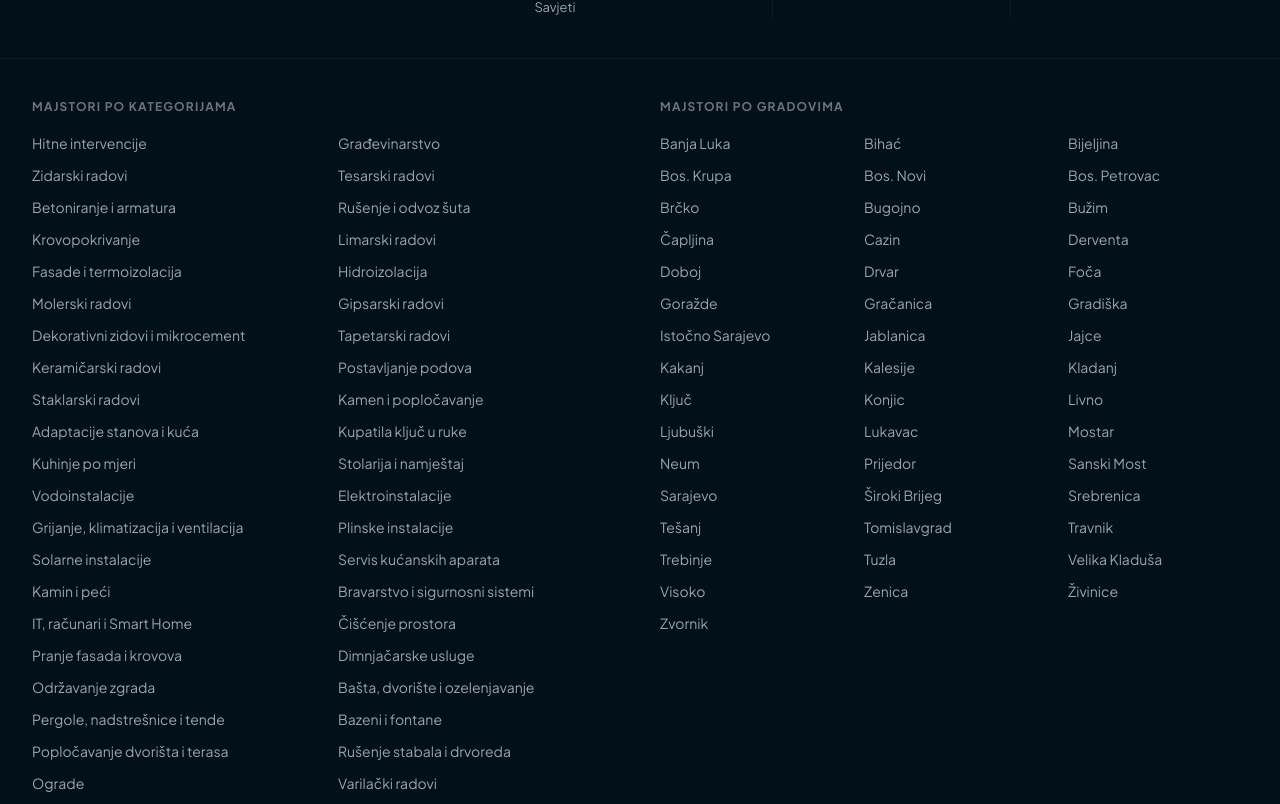
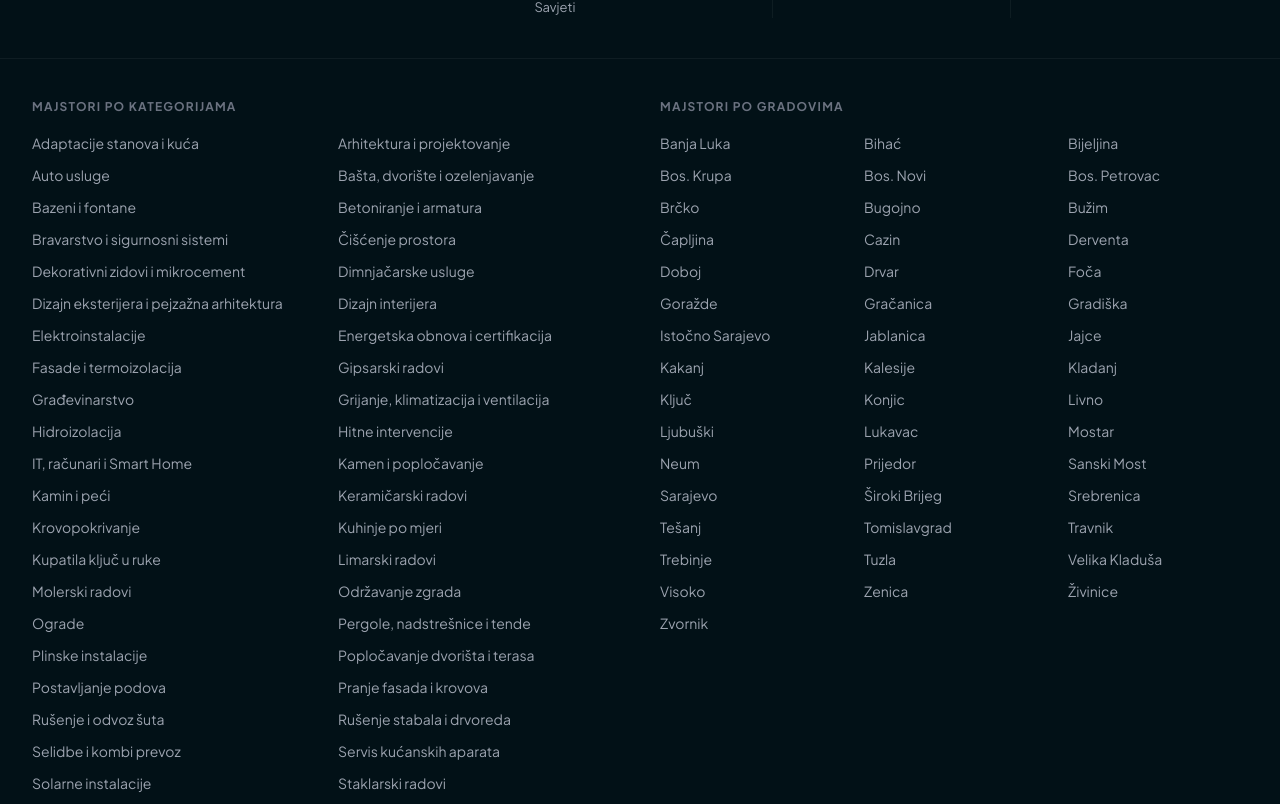
Before and after one commit to ocjenime/zaposli.ba, a Next.js app: page / in a window 1280 px wide. Shown: the part 3576-4380 px from the top of the page. Built offline with nearby package versions, Linux system fonts and the light colour scheme; no server answers; the database is empty.

Commit message:
Footer: sort 'Majstori po kategorijama' alphabetically (bs locale) + consistent line-height for tidy directory grid

```diff
--- a/components/Footer.tsx
+++ b/components/Footer.tsx
@@ -28,6 +28,9 @@ const footerLinks = {
 
 export default function Footer() {
   const sortedCities = [...cities].sort((a, b) => a.name.localeCompare(b.name, 'bs'));
+  const sortedCategories = [...categories]
+    .filter((cat) => !cat.noSeo)
+    .sort((a, b) => a.name.localeCompare(b.name, 'bs'));
 
   return (
     <footer className="bg-ink text-[#ffffff]">
@@ -87,9 +90,9 @@ export default function Footer() {
                 Majstori po kategorijama
               </h3>
               <ul className="grid grid-cols-2 gap-x-6 gap-y-2">
-                {categories.filter((cat) => !cat.noSeo).map((cat) => (
+                {sortedCategories.map((cat) => (
                   <li key={cat.slug}>
-                    <Link href={`/kategorije/${cat.slug}/`} className="text-gray-400 hover:text-brand-orange text-sm transition-colors">
+                    <Link href={`/kategorije/${cat.slug}/`} className="text-gray-400 hover:text-brand-orange text-sm leading-5 transition-colors">
                       {cat.name}
                     </Link>
                   </li>
@@ -103,7 +106,7 @@ export default function Footer() {
               <ul className="grid grid-cols-2 sm:grid-cols-3 gap-x-6 gap-y-2">
                 {sortedCities.map((city) => (
                   <li key={city.slug}>
-                    <Link href={`/gradovi/${city.slug}/`} className="text-gray-400 hover:text-brand-orange text-sm transition-colors">
+                    <Link href={`/gradovi/${city.slug}/`} className="text-gray-400 hover:text-brand-orange text-sm leading-5 transition-colors">
                       {city.name}
                     </Link>
                   </li>
```
